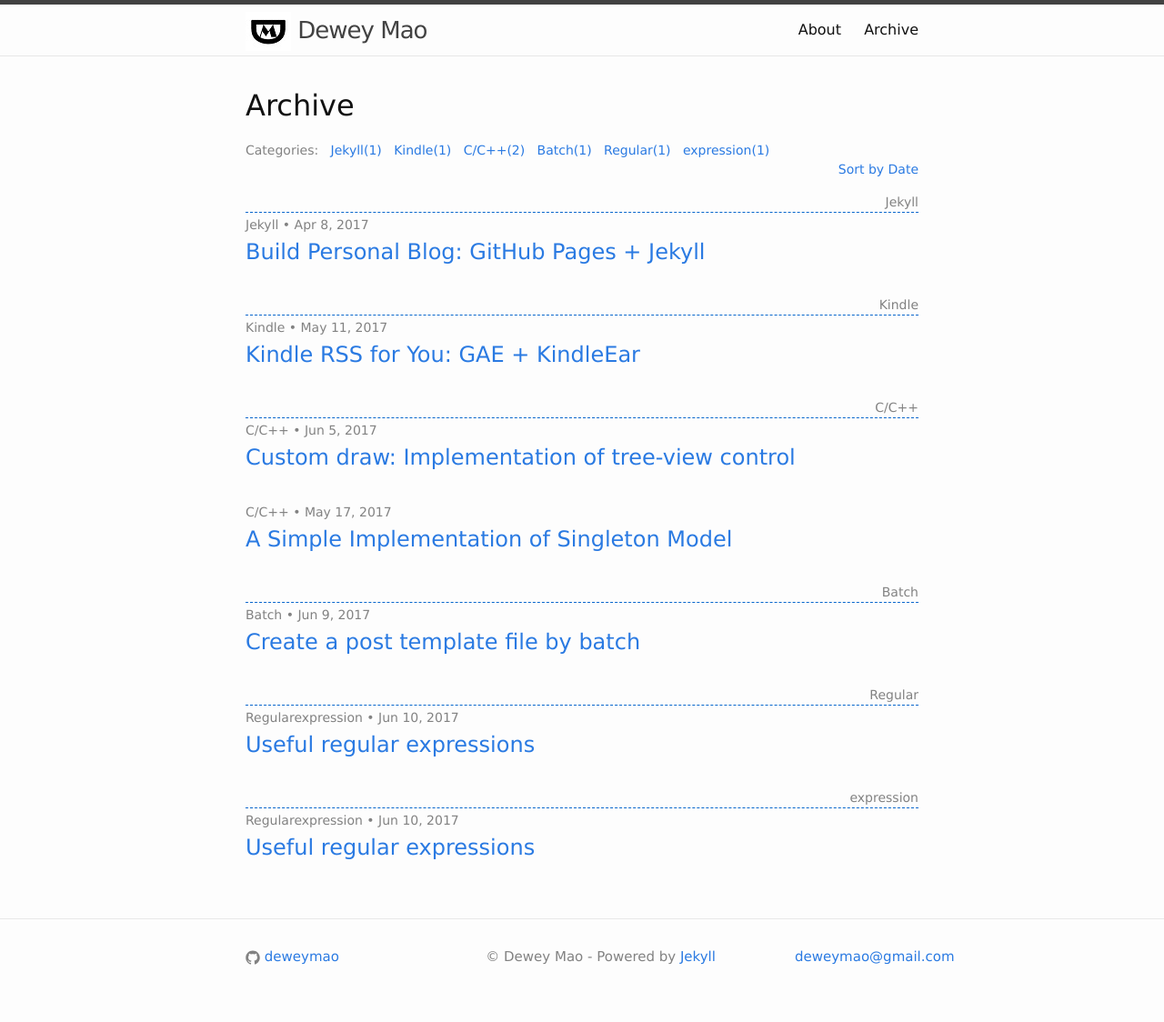
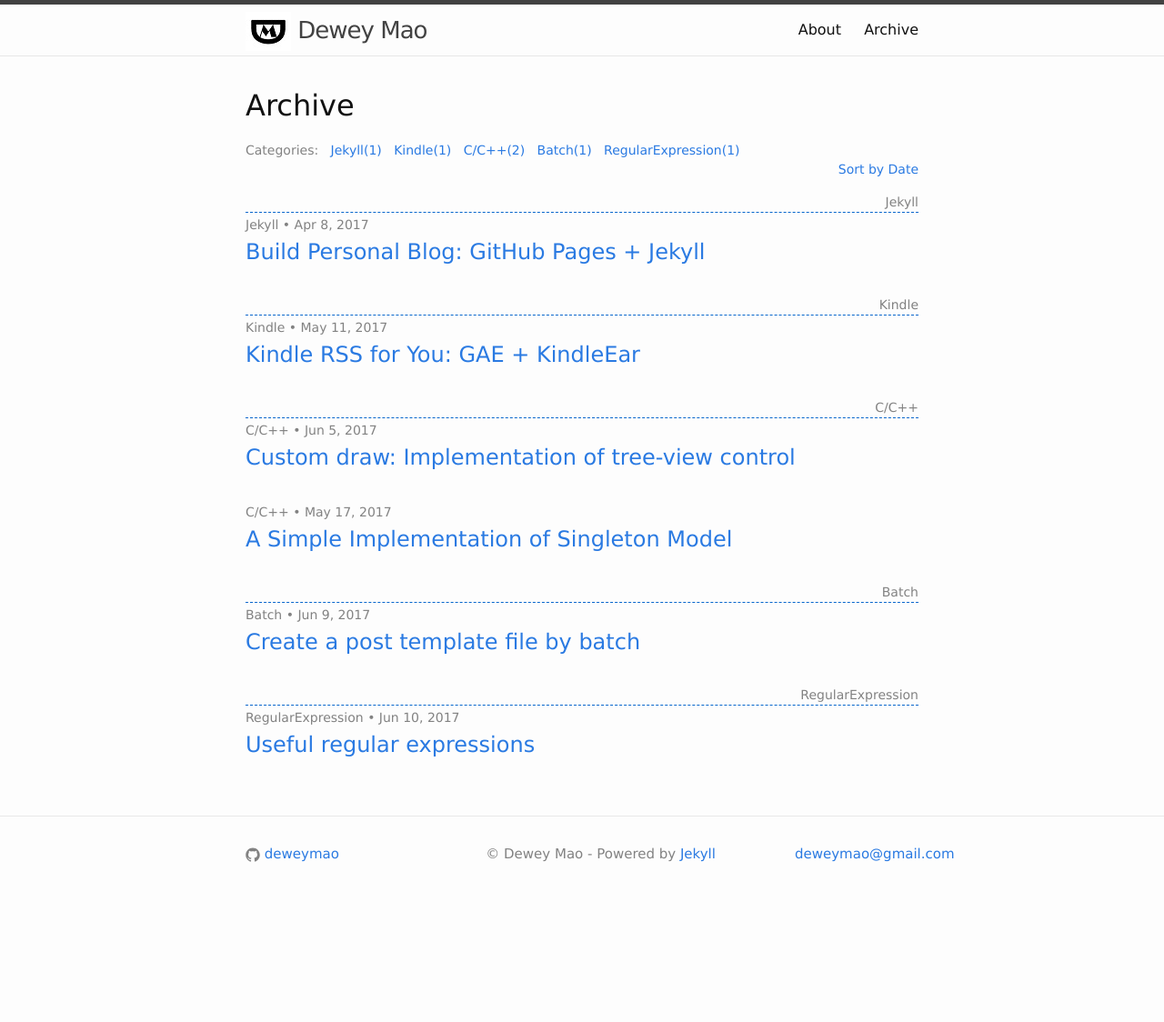
Before and after one commit to deweymao/deweymao.github.io, a Jekyll site: the page built from archive_cetegory.md, in a window 1280 px wide. Shown: the whole page at 91% size. Built offline with Jekyll 4.4.1, drawn with Linux system fonts in a browser that asks for light colours; after the commit the page ends 1011 px from its top, so only the background shows below that.

Commit message:
regular expression

```diff
--- a/_posts/2017-06-09-useful_regular_expressions.md
+++ b/_posts/2017-06-09-useful_regular_expressions.md
@@ -3,7 +3,7 @@ layout: post
 title: "Useful regular expressions"
 date: 2017-06-09 17:11:13
 author: Dewey Mao
-categories: Regular expression
+categories: RegularExpression
 ---
 A regular expression, often called a pattern, is an expression used to specify a set of strings required for a particular purpose.
 I will collect some real useful regular expressions in this blog.
```
